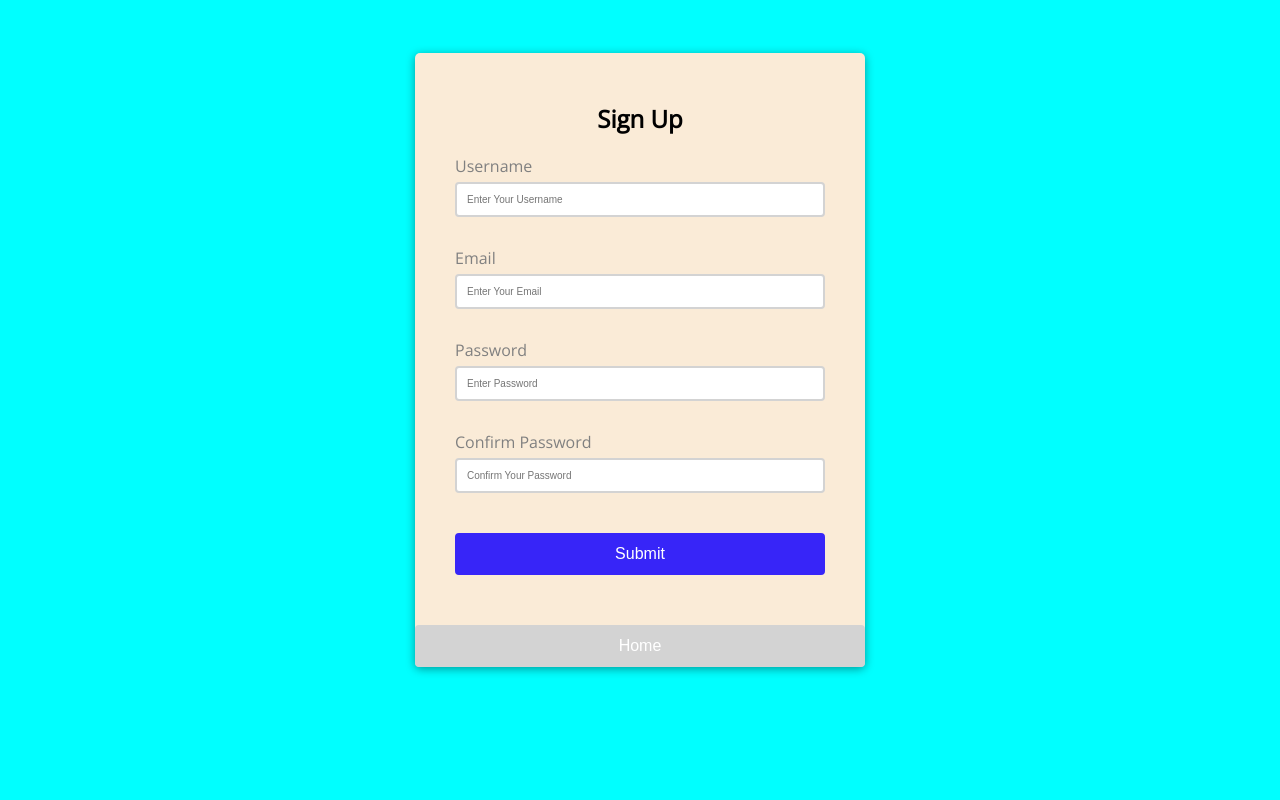
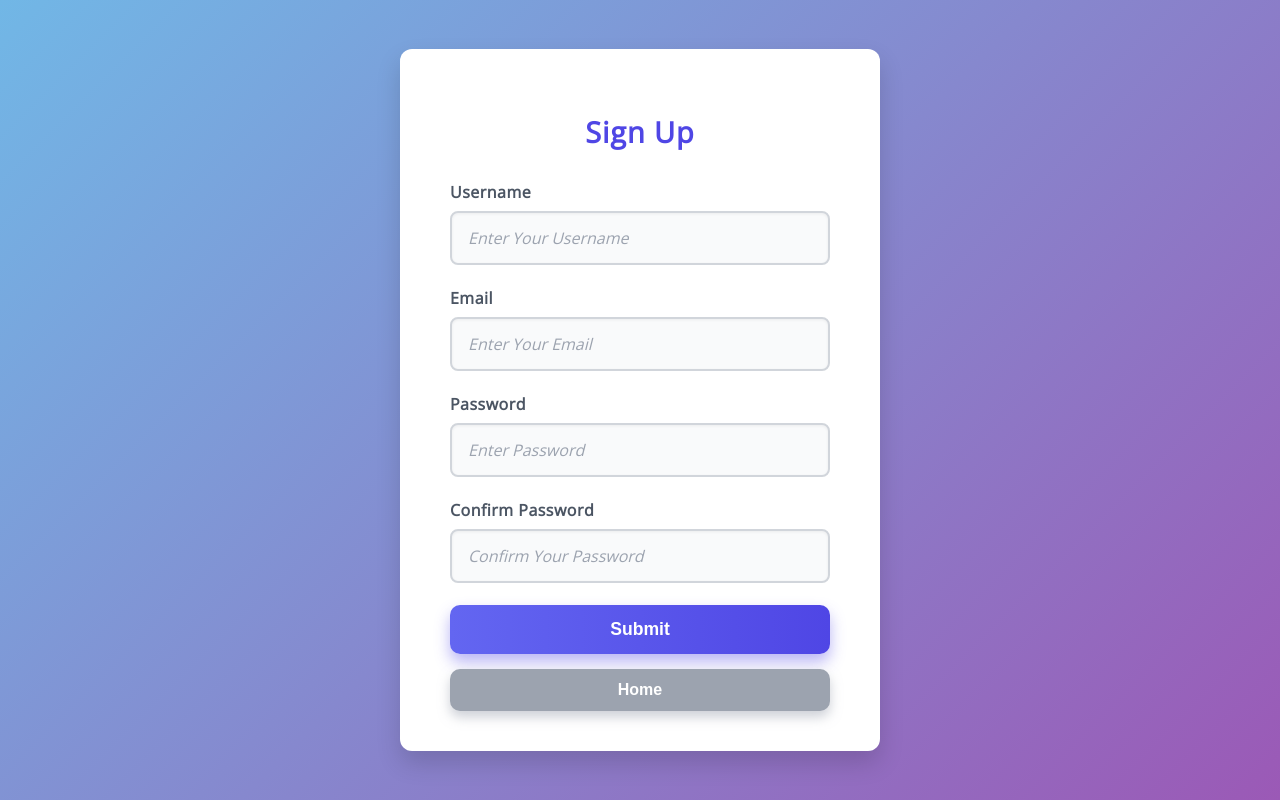
Before and after one commit to AbdullahKhilji07/SignUp-Form, a plain HTML site: page index.html in a window 1280 px wide. Drawn offline with nearby package versions, Linux system fonts and the light colour scheme.

Commit message:
Update style.css

```diff
--- a/style.css
+++ b/style.css
@@ -1,111 +1,165 @@
 @import url('https://fonts.googleapis.com/css2?family=Open+Sans&display=swap');
 
 :root {
-    --success-color: limegreen;
-    --error-color: red;
+  --success-color: #28a745;
+  --error-color: #dc3545;
+  --primary-color: #4f46e5; /* nice indigo-blue */
+  --input-bg: #f9fafb;
+  --input-border: #d1d5db;
+  --input-focus-border: #6366f1;
+  --font-family: 'Open Sans', sans-serif;
+  --transition-speed: 0.3s;
 }
 
-*{
+* {
   box-sizing: border-box;
 }
 
-body{
-    background-color: aqua;
-    font-family: 'open sans', sans-serif;
+body {
+  background: linear-gradient(135deg, #71b7e6, #9b59b6);
+  font-family: var(--font-family);
   display: flex;
   align-items: center;
   justify-content: center;
-    min-height: 90vh;
+  min-height: 100vh;
   margin: 0;
+  padding: 20px;
 }
 
-.container{
-    background-color: antiquewhite;
-    border-radius: 5px;
-    box-shadow: 0 2px 10px rgba(0, 0, 0, 0.4);
-    width: 450px;
+.container {
+  background-color: #fff;
+  border-radius: 12px;
+  box-shadow: 0 12px 25px rgba(0, 0, 0, 0.15);
+  width: 100%;
+  max-width: 480px;
+  padding: 40px 50px;
+  transition: box-shadow var(--transition-speed) ease;
 }
 
-h2{
-    text-align: center;
-    margin-bottom: 20px;
+.container:hover {
+  box-shadow: 0 20px 40px rgba(0, 0, 0, 0.2);
 }
 
-.form{
-    padding: 30px 40px;
+h2 {
+  text-align: center;
+  margin-bottom: 30px;
+  font-weight: 700;
+  font-size: 1.8rem;
+  color: var(--primary-color);
+  letter-spacing: 1px;
 }
 
-.form-control{
-    margin-bottom: 10px;
-    padding-bottom: 20px;
+.form {
+  width: 100%;
+}
+
+.form-control {
+  margin-bottom: 22px;
   position: relative;
 }
 
-.form-control label{
-    color: gray;
+.form-control label {
   display: block;
-    margin-bottom: 5px;
+  margin-bottom: 8px;
+  font-weight: 600;
+  color: #4b5563; /* cool dark gray */
+  user-select: none;
+  font-size: 1rem;
+  letter-spacing: 0.03em;
 }
 
-.form-control input{
-    border: 2px solid lightgrey;
-    border-radius: 4px;
-    display: block;
+.form-control input {
   width: 100%;
-    padding: 10px;
-    font-size: 10px;
+  padding: 14px 16px;
+  font-size: 1rem;
+  font-weight: 500;
+  border: 2px solid var(--input-border);
+  border-radius: 8px;
+  background-color: var(--input-bg);
+  color: #111827;
+  transition: border-color var(--transition-speed) ease, box-shadow var(--transition-speed) ease;
+  box-shadow: inset 0 1px 3px rgba(0, 0, 0, 0.06);
+  font-family: var(--font-family);
 }
 
-.form-control input:focus{
-    outline: 0;
-    border-color: azure;
+.form-control input::placeholder {
+  color: #9ca3af;
+  font-style: italic;
 }
 
-.form-control.success input{
-    border-color: var(--success-color);
+.form-control input:focus {
+  outline: none;
+  border-color: var(--input-focus-border);
+  box-shadow: 0 0 8px var(--input-focus-border);
+  background-color: #fff;
 }
 
-.form-control.error input{
-    border-color: var(--error-color);
+.form-control.success input {
+  border-color: var(--success-color);
+  box-shadow: 0 0 8px var(--success-color);
 }
 
-.form-control small{
+.form-control.error input {
+  border-color: var(--error-color);
+  box-shadow: 0 0 8px var(--error-color);
+}
+
+.form-control small {
   color: var(--error-color);
   position: absolute;
-    bottom: 0;
+  bottom: -20px;
   left: 0;
+  font-size: 0.85rem;
+  font-weight: 600;
   visibility: hidden;
+  opacity: 0;
+  transition: opacity var(--transition-speed) ease;
 }
 
-.form-control.error small{
+.form-control.error small {
   visibility: visible;
+  opacity: 1;
 }
 
-.form button{
+.form button {
   cursor: pointer;
-    background-color: #3725f8;
-    border: 2px solid #3725f8;
-    border-radius: 4px;
+  background: linear-gradient(90deg, #6366f1, #4f46e5);
+  border: none;
+  border-radius: 10px;
   color: white;
-    display: block;
-    font-size: 16px;
-    padding: 10px;
-    margin-top: 20px;
+  font-size: 1.1rem;
+  font-weight: 700;
+  padding: 14px 0;
   width: 100%;
+  box-shadow: 0 8px 15px rgba(79, 70, 229, 0.4);
+  transition: background 0.3s ease, box-shadow 0.3s ease;
+  user-select: none;
+}
+
+.form button:hover {
+  background: linear-gradient(90deg, #4f46e5, #6366f1);
+  box-shadow: 0 10px 20px rgba(79, 70, 229, 0.6);
 }
 
 button.home {
   cursor: pointer;
-    background-color: lightgray;
-    border: 2px solid lightgray;
-    border-radius: 4px;
+  background-color: #9ca3af;
+  border: none;
+  border-radius: 10px;
   color: white;
-    display: block;
-    font-size: 16px;
-    padding: 10px;
-    margin-top: 20px;
+  font-size: 1rem;
+  font-weight: 600;
+  padding: 12px 0;
+  margin-top: 15px;
   width: 100%;
-    border-style: double;
+  box-shadow: 0 6px 12px rgba(156, 162, 175, 0.5);
+  user-select: none;
+  transition: background-color 0.3s ease, box-shadow 0.3s ease;
+}
+
+button.home:hover {
+  background-color: #6b7280;
+  box-shadow: 0 8px 16px rgba(107, 114, 128, 0.7);
 }
 
 a {
@@ -115,3 +169,12 @@ a {
 .nav {
   display: block;
 }
+
+/* Responsive tweaks */
+@media (max-width: 520px) {
+  .container {
+    padding: 30px 25px;
+    width: 100%;
+    box-shadow: 0 8px
+  }
+}
```
Lines whose indentation alone changed are shown as unchanged.
